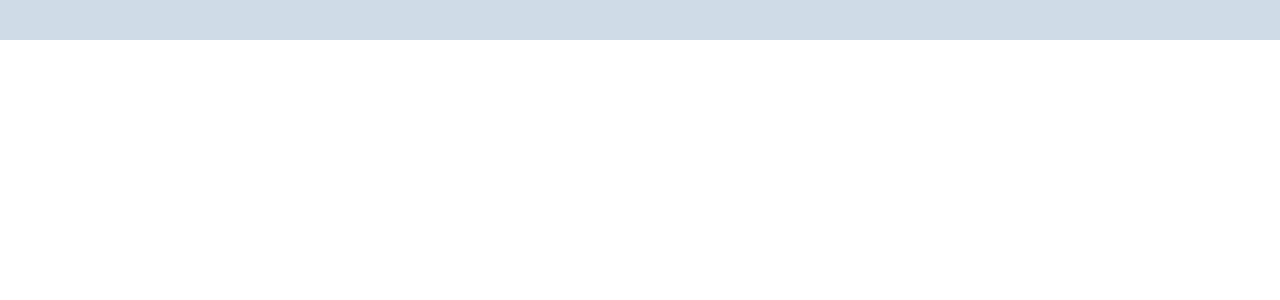
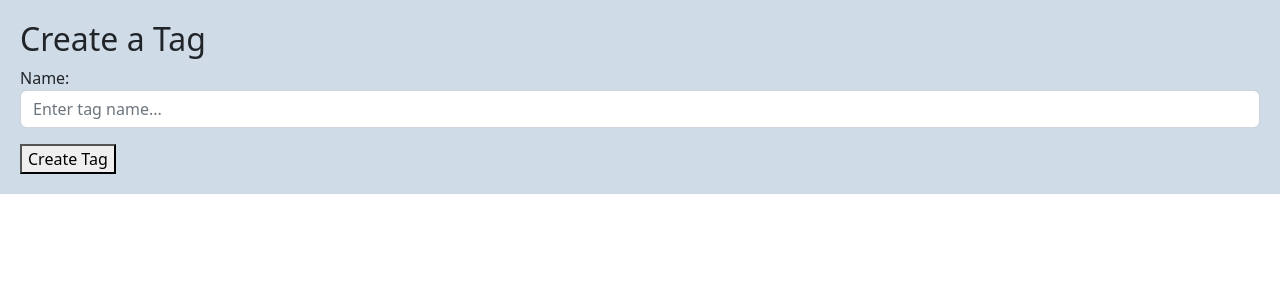
Before and after one commit to herman72/stack_flow_proj, a Django app: template questions/templates/tag/create_tag_form.html in a window 1280 px wide. Shown: the part 56-356 px from the top of the page. Run offline with Django 4.2, Linux system fonts and the light colour scheme; the template is opened without the code that fills it: values that come from a table or form of the project are taken from there, others are empty; the visitor is signed in with stand-in values (Sample User, id 1).

Commit message:
added create tag

```diff
--- a/questions/templates/tag/create_tag_form.html
+++ b/questions/templates/tag/create_tag_form.html
@@ -1,3 +1,9 @@
 {% extends 'base.html' %}
 {% block content %}
+<h2>Create a Tag</h2>
+  <form method="post" action="{% url 'create_tag' %}">
+    {% csrf_token %}
+    {{ tag_form.as_p }}
+    <button type="submit">Create Tag</button>
+  </form>
 {% endblock %}
```
